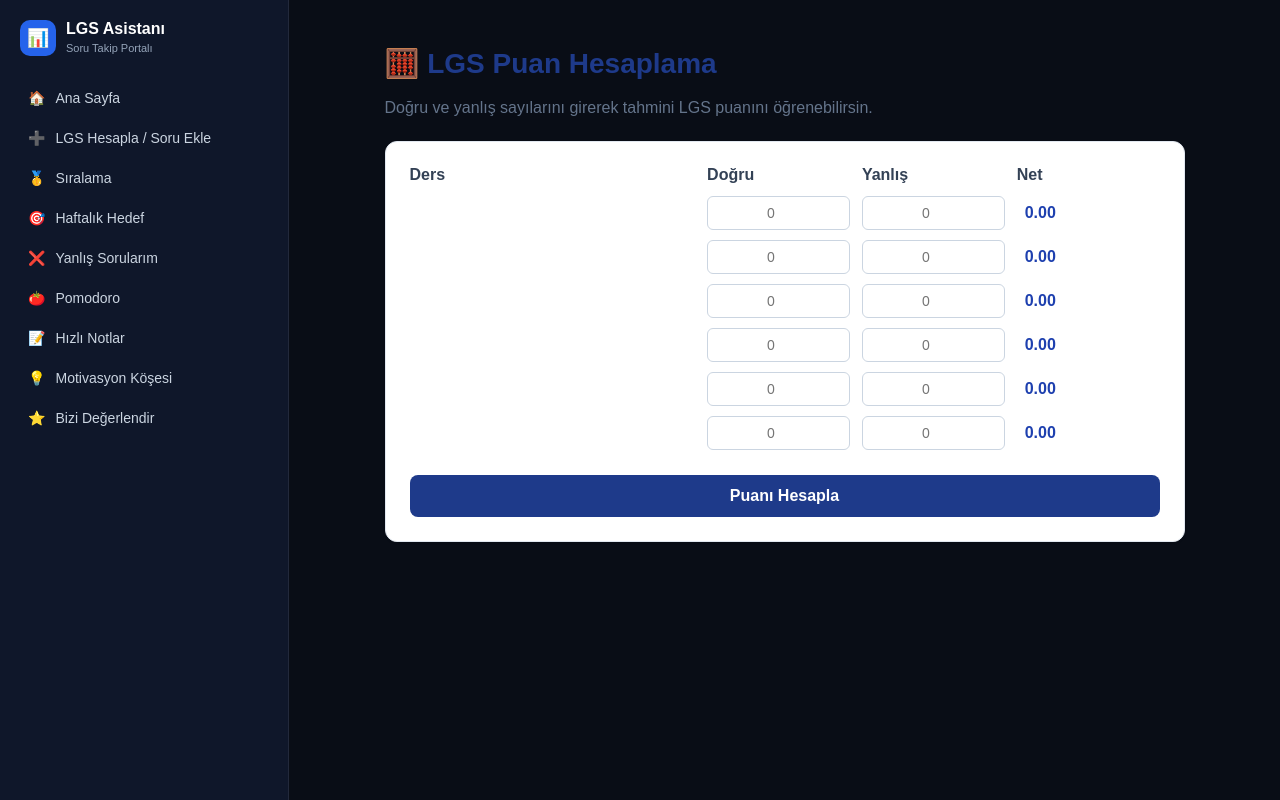
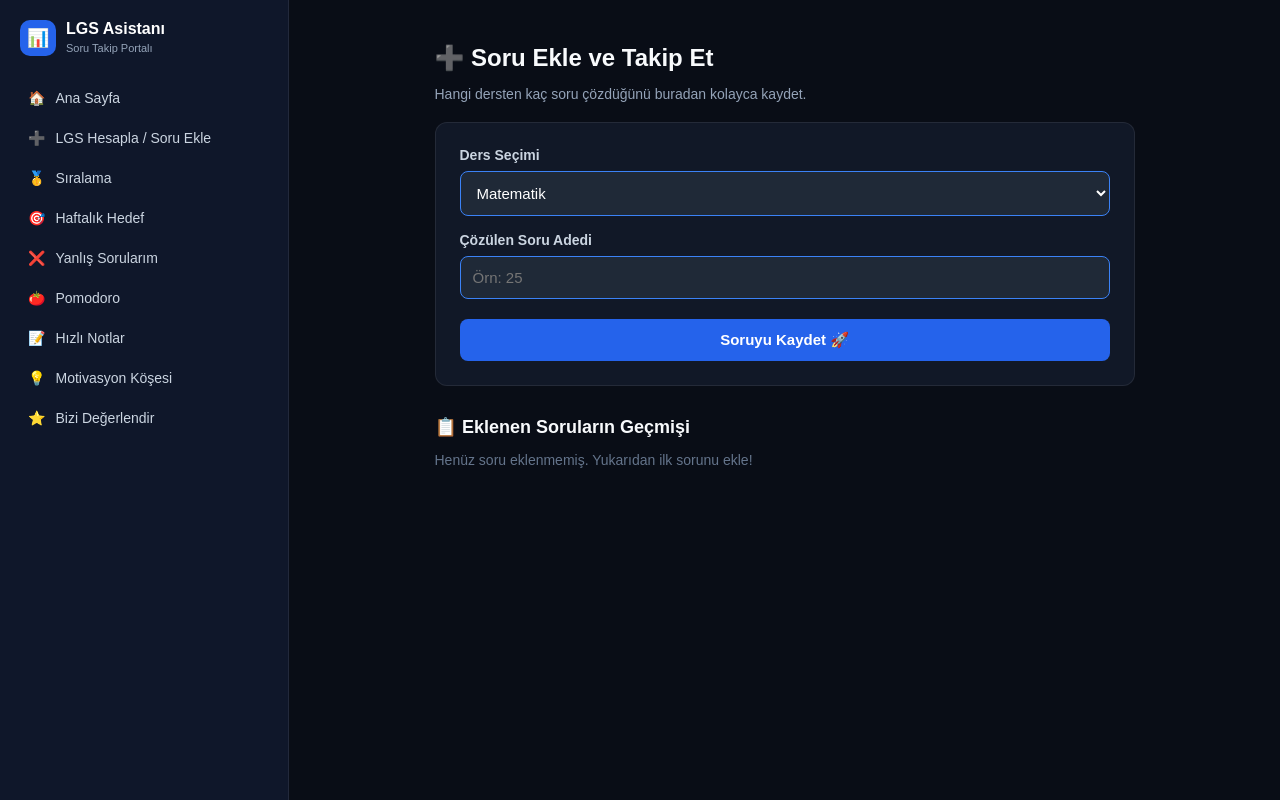
Before and after one commit to ienesbakrac-arch/lgs-soru-takip, a Next.js app: page /lgs-hesapla in a window 1280 px wide. Built offline with nearby package versions, Linux system fonts and the light colour scheme.

Commit message:
Add files via upload

```diff
--- a/src/app/lgs-hesapla/page.tsx
+++ b/src/app/lgs-hesapla/page.tsx
@@ -1,160 +1,122 @@
 "use client";
-
-import { useState } from "react";
+import { useState, useEffect } from "react";
 
 export default function LgsHesapla() {
-  const [dogru, setDogru] = useState({
-    turkce: 0,
-    matematik: 0,
-    fen: 0,
-    inkilap: 0,
-    din: 0,
-    ingilizce: 0,
-  });
+  const [ders, setDers] = useState("Matematik");
+  const [adet, setAdet] = useState("");
+  const [mesaj, setMesaj] = useState("");
+  const [toplamListe, setToplamListe] = useState<{ ders: string; adet: number; tarih: string }[]>([]);
 
-  const [yanlis, setYanlis] = useState({
-    turkce: 0,
-    matematik: 0,
-    fen: 0,
-    inkilap: 0,
-    din: 0,
-    ingilizce: 0,
-  });
+  useEffect(() => {
+    const kayitli = localStorage.getItem("lgs_genel_sorular");
+    if (kayitli) {
+      try {
+        setToplamListe(JSON.parse(kayitli));
+      } catch (e) {}
+    }
+  }, []);
 
-  const [puan, setPuan] = useState<number | null>(null);
+  const soruEkle = (e: React.FormEvent) => {
+    e.preventDefault();
+    const sayi = Number(adet);
+    if (!sayi || sayi <= 0) {
+      setMesaj("⚠️ Lütfen geçerli bir soru sayısı gir!");
+      return;
+    }
 
-  // Net Hesaplama (3 Yanlış 1 Doğruyu Götürür)
-  const netHesapla = (d: number, y: number) => {
-    const net = d - y / 3;
-    return net > 0 ? net : 0;
-  };
+    const yeniKayit = {
+      ders,
+      adet: sayi,
+      tarih: new Date().toLocaleDateString("tr-TR")
+    };
 
-  const hesapla = (e: React.FormEvent) => {
-    e.preventDefault();
+    const guncelListe = [yeniKayit, ...toplamListe];
+    setToplamListe(guncelListe);
+    localStorage.setItem("lgs_genel_sorular", JSON.stringify(guncelListe));
 
-    const tNet = netHesapla(dogru.turkce, yanlis.turkce);
-    const mNet = netHesapla(dogru.matematik, yanlis.matematik);
-    const fNet = netHesapla(dogru.fen, yanlis.fen);
-    const iNet = netHesapla(dogru.inkilap, yanlis.inkilap);
-    const dNet = netHesapla(dogru.din, yanlis.din);
-    const ingNet = netHesapla(dogru.ingilizce, yanlis.ingilizce);
+    // Ana sayfanın toplam soru sayısını otomatik güncellemesi için
+    // Eskiden yanlışlardan çekiyorduk, şimdi genel soruları da ana sayfanın okuyabileceği formata ekleyelim:
+    const eskiYanlislar = localStorage.getItem("lgs_yanlislar");
+    let yanlisDizi = [];
+    try {
+      if (eskiYanlislar) yanlisDizi = JSON.parse(eskiYanlislar);
+    } catch (e) {}
 
-    // Yaklaşık LGS katsayılarıyla hesaplama tabanı
-    const toplamPuan =
-      195 +
-      tNet * 4.3 +
-      mNet * 4.2 +
-      fNet * 4.1 +
-      iNet * 1.7 +
-      dNet * 1.8 +
-      ingNet * 1.5;
+    // Toplam soru adedi kadar sahte kayıt oluşturup ana sayfa sayacını besleyelim
+    const eklenenler = Array(sayi).fill({ ders, tip: "Genel Soru" });
+    const yeniToplamYanlislar = [...yanlisDizi, ...eklenenler];
+    localStorage.setItem("lgs_yanlislar", JSON.stringify(yeniToplamYanlislar));
 
-    setPuan(Math.min(500, Math.round(toplamPuan * 100) / 100));
+    setAdet("");
+    setMesaj("✅ Soru başarıyla eklendi ve hedefine işlendi!");
+    setTimeout(() => setMesaj(""), 3000);
   };
 
   return (
-    <div style={{ maxWidth: "800px", margin: "0 auto" }}>
-      <div style={{ marginBottom: "24px" }}>
-        <h1 style={{ fontSize: "28px", fontWeight: "bold", color: "#1e3a8a" }}>
-          🧮 LGS Puan Hesaplama
-        </h1>
-        <p style={{ color: "#64748b" }}>
-          Doğru ve yanlış sayılarını girerek tahmini LGS puanını öğrenebilirsin.
-        </p>
-      </div>
+    <div style={{ color: "#f8fafc", maxWidth: "700px", margin: "0 auto", paddingBottom: "40px" }}>
+      <h1 style={{ fontSize: "24px", marginBottom: "8px", fontWeight: "bold" }}>➕ Soru Ekle ve Takip Et</h1>
+      <p style={{ color: "#94a3b8", fontSize: "14px", marginBottom: "20px" }}>Hangi dersten kaç soru çözdüğünü buradan kolayca kaydet.</p>
 
-      <form onSubmit={hesapla} style={cardStyle}>
-        <div style={{ display: "grid", gridTemplateColumns: "2fr 1fr 1fr 1fr", gap: "12px", alignItems: "center", marginBottom: "12px", fontWeight: "bold", color: "#334155" }}>
-          <span>Ders</span>
-          <span>Doğru</span>
-          <span>Yanlış</span>
-          <span>Net</span>
+      {mesaj && (
+        <div style={{ backgroundColor: "rgba(34, 197, 94, 0.15)", padding: "12px", borderRadius: "8px", color: "#4ade80", marginBottom: "20px", fontSize: "14px", border: "1px solid rgba(34, 197, 94, 0.3)" }}>
+          {mesaj}
+        </div>
+      )}
+
+      {/* SORU EKLEME FORMU */}
+      <form onSubmit={soruEkle} style={{ backgroundColor: "#111827", padding: "24px", borderRadius: "12px", border: "1px solid rgba(255,255,255,0.08)", marginBottom: "30px" }}>
+
+        <div style={{ marginBottom: "16px" }}>
+          <label style={{ display: "block", fontSize: "14px", color: "#cbd5e1", marginBottom: "8px", fontWeight: 600 }}>Ders Seçimi</label>
+          <select
+            value={ders}
+            onChange={(e) => setDers(e.target.value)}
+            style={{ width: "100%", padding: "12px", borderRadius: "8px", backgroundColor: "#1f2937", border: "1px solid #3b82f6", color: "#fff", fontSize: "15px", outline: "none", boxSizing: "border-box" }}
+          >
+            <option value="Matematik" style={{ backgroundColor: "#1f2937", color: "#fff" }}>Matematik</option>
+            <option value="Türkçe" style={{ backgroundColor: "#1f2937", color: "#fff" }}>Türkçe</option>
+            <option value="Fen Bilimleri" style={{ backgroundColor: "#1f2937", color: "#fff" }}>Fen Bilimleri</option>
+            <option value="T.C. İnkılap Tarihi" style={{ backgroundColor: "#1f2937", color: "#fff" }}>T.C. İnkılap Tarihi</option>
+            <option value="Din Kültürü" style={{ backgroundColor: "#1f2937", color: "#fff" }}>Din Kültürü</option>
+            <option value="İngilizce" style={{ backgroundColor: "#1f2937", color: "#fff" }}>İngilizce</option>
+          </select>
         </div>
 
-        <DersInput label="Türkçe (20 Soru)" dKey="turkce" dogru={dogru} yanlis={yanlis} setDogru={setDogru} setYanlis={setYanlis} max={20} />
-        <DersInput label="Matematik (20 Soru)" dKey="matematik" dogru={dogru} yanlis={yanlis} setDogru={setDogru} setYanlis={setYanlis} max={20} />
-        <DersInput label="Fen Bilimleri (20 Soru)" dKey="fen" dogru={dogru} yanlis={yanlis} setDogru={setDogru} setYanlis={setYanlis} max={20} />
-        <DersInput label="T.C. İnkılap Tarihi (10 Soru)" dKey="inkilap" dogru={dogru} yanlis={yanlis} setDogru={setDogru} setYanlis={setYanlis} max={10} />
-        <DersInput label="Din Kültürü (10 Soru)" dKey="din" dogru={dogru} yanlis={yanlis} setDogru={setDogru} setYanlis={setYanlis} max={10} />
-        <DersInput label="Yabancı Dil / İngilizce (10 Soru)" dKey="ingilizce" dogru={dogru} yanlis={yanlis} setDogru={setDogru} setYanlis={setYanlis} max={10} />
+        <div style={{ marginBottom: "20px" }}>
+          <label style={{ display: "block", fontSize: "14px", color: "#cbd5e1", marginBottom: "8px", fontWeight: 600 }}>Çözülen Soru Adedi</label>
+          <input
+            type="number"
+            placeholder="Örn: 25"
+            value={adet}
+            onChange={(e) => setAdet(e.target.value)}
+            style={{ width: "100%", padding: "12px", borderRadius: "8px", backgroundColor: "#1f2937", border: "1px solid #3b82f6", color: "#fff", fontSize: "15px", outline: "none", boxSizing: "border-box" }}
+          />
+        </div>
 
-        <button type="submit" style={btnStyle}>
-          Puanı Hesapla
+        <button type="submit" style={{ width: "100%", padding: "12px", backgroundColor: "#2563eb", color: "#fff", border: "none", borderRadius: "8px", fontWeight: "bold", fontSize: "15px", cursor: "pointer" }}>
+          Soruyu Kaydet 🚀
         </button>
       </form>
 
-      {puan !== null && (
-        <div style={{ ...cardStyle, marginTop: "20px", textAlign: "center", backgroundColor: "#eff6ff", borderColor: "#bfdbfe" }}>
-          <span style={{ fontSize: "16px", color: "#1e40af" }}>Tahmini LGS Puanın</span>
-          <h2 style={{ fontSize: "42px", fontWeight: "bold", color: "#1e3a8a", margin: "10px 0" }}>
-            {puan} / 500
-          </h2>
-          <p style={{ fontSize: "13px", color: "#64748b" }}>
-            * Bu puan MEB'in geçmiş yıl katsayıları baz alınarak yaklaşık olarak hesaplanmıştır.
-          </p>
+      {/* GEÇMİŞ ÇÖZÜLENLER LİSTESİ */}
+      <h2 style={{ fontSize: "18px", marginBottom: "12px" }}>📋 Eklenen Soruların Geçmişi</h2>
+      {toplamListe.length === 0 ? (
+        <p style={{ color: "#64748b", fontSize: "14px" }}>Henüz soru eklenmemiş. Yukarıdan ilk sorunu ekle!</p>
+      ) : (
+        <div style={{ display: "flex", flexDirection: "column", gap: "10px" }}>
+          {toplamListe.map((item, index) => (
+            <div key={index} style={{ backgroundColor: "#111827", padding: "14px 18px", borderRadius: "8px", border: "1px solid rgba(255,255,255,0.06)", display: "flex", justifyContent: "space-between", alignItems: "center" }}>
+              <div>
+                <span style={{ fontWeight: "bold", color: "#38bdf8", fontSize: "15px" }}>{item.ders}</span>
+                <span style={{ color: "#94a3b8", fontSize: "13px", marginLeft: "10px" }}>({item.tarih})</span>
+              </div>
+              <div style={{ backgroundColor: "rgba(34, 197, 94, 0.15)", color: "#4ade80", padding: "4px 10px", borderRadius: "6px", fontWeight: "bold", fontSize: "14px" }}>
+                +{item.adet} Soru
+              </div>
+            </div>
+          ))}
         </div>
       )}
     </div>
   );
 }
-
-function DersInput({ label, dKey, dogru, yanlis, setDogru, setYanlis, max }: any) {
-  const dVal = dogru[dKey] || 0;
-  const yVal = yanlis[dKey] || 0;
-  const net = Math.max(0, dVal - yVal / 3).toFixed(2);
-
-  return (
-    <div style={{ display: "grid", gridTemplateColumns: "2fr 1fr 1fr 1fr", gap: "12px", alignItems: "center", marginBottom: "10px" }}>
-      <span style={{ fontSize: "14px", fontWeight: "500" }}>{label}</span>
-      <input
-        type="number"
-        min="0"
-        max={max}
-        value={dogru[dKey] || ""}
-        onChange={(e) => setDogru({ ...dogru, [dKey]: Number(e.target.value) })}
-        placeholder="0"
-        style={inputStyle}
-      />
-      <input
-        type="number"
-        min="0"
-        max={max}
-        value={yanlis[dKey] || ""}
-        onChange={(e) => setYanlis({ ...yanlis, [dKey]: Number(e.target.value) })}
-        placeholder="0"
-        style={inputStyle}
-      />
-      <span style={{ fontWeight: "bold", color: "#1e40af", paddingLeft: "8px" }}>{net}</span>
-    </div>
-  );
-}
-
-const cardStyle: React.CSSProperties = {
-  backgroundColor: "white",
-  padding: "24px",
-  borderRadius: "12px",
-  border: "1px solid #e2e8f0",
-  boxShadow: "0 1px 3px rgba(0,0,0,0.05)"
-};
-
-const inputStyle: React.CSSProperties = {
-  padding: "8px",
-  borderRadius: "6px",
-  border: "1px solid #cbd5e1",
-  textAlign: "center",
-  fontSize: "14px",
-  outline: "none"
-};
-
-const btnStyle: React.CSSProperties = {
-  width: "100%",
-  backgroundColor: "#1e3a8a",
-  color: "white",
-  padding: "12px",
-  borderRadius: "8px",
-  border: "none",
-  fontWeight: "bold",
-  fontSize: "16px",
-  cursor: "pointer",
-  marginTop: "15px"
-};
```
